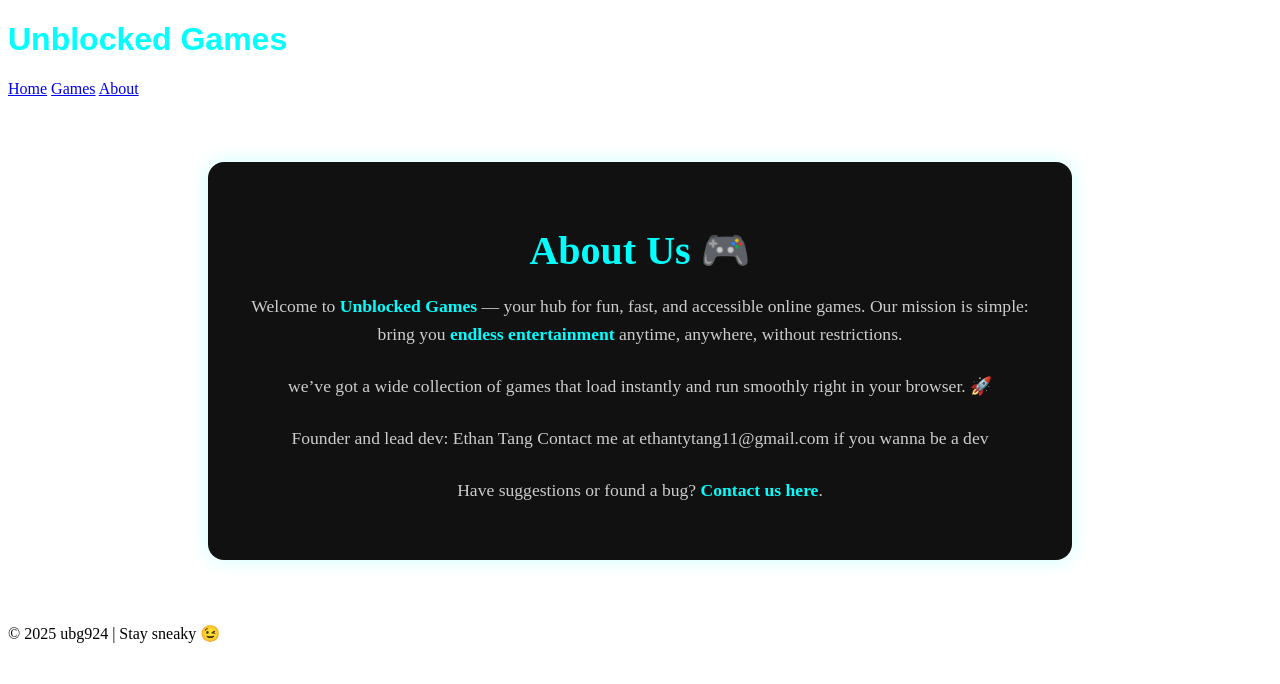
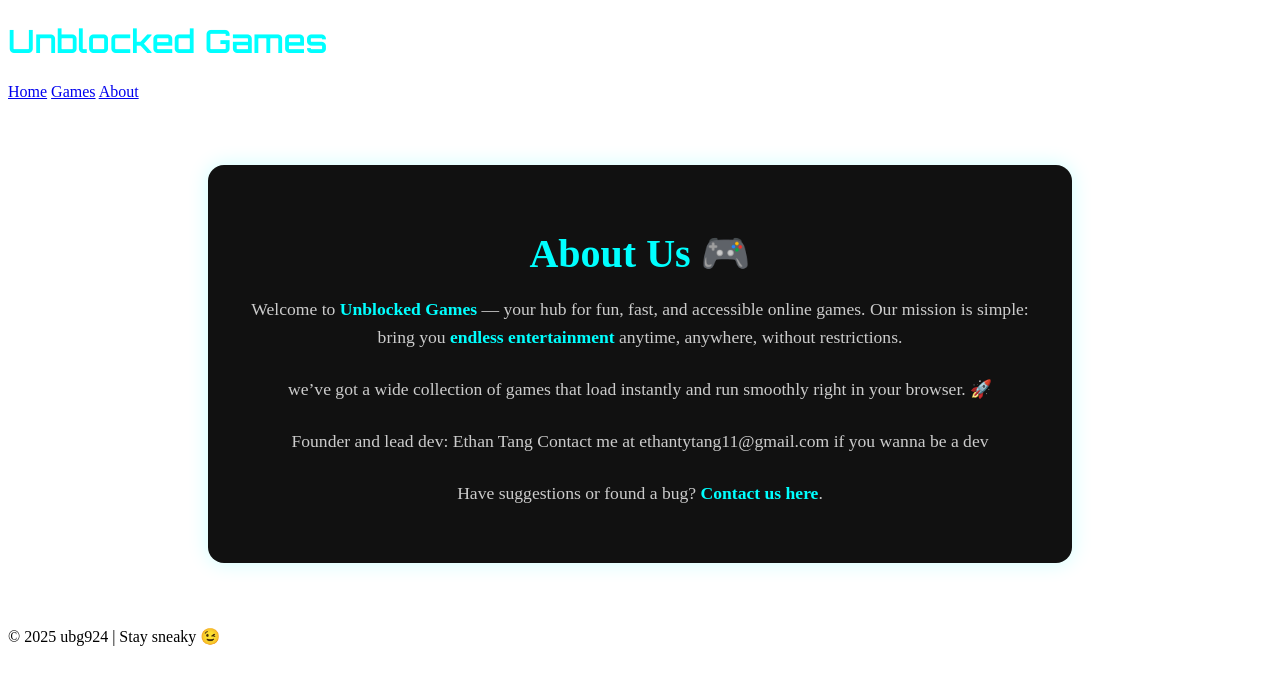
Before and after one commit to ubg924/ubg924.github.io, a plain HTML site: page about.html in a window 1280 px wide. Drawn offline with Linux system fonts and the light colour scheme.

Commit message:
Update about.html

```diff
--- a/about.html
+++ b/about.html
@@ -3,8 +3,9 @@
 <head>
   <meta charset="UTF-8" />
   <meta name="viewport" content="width=device-width, initial-scale=1.0">
-  <title>About | Unblocked Games</title>
-  <link rel="stylesheet" href="style.css">
+    <title>Home - Google Drive</title>
+  <link rel="icon" href="https://ssl.gstatic.com/docs/doclist/images/drive_2022q3_32dp.png" type="image/png" />
+  <link href="https://fonts.googleapis.com/css2?family=Orbitron:wght@600&family=Roboto:wght@300;400;700&display=swap" rel="stylesheet">
   <style>
     .about-section {
       max-width: 800px;
```
